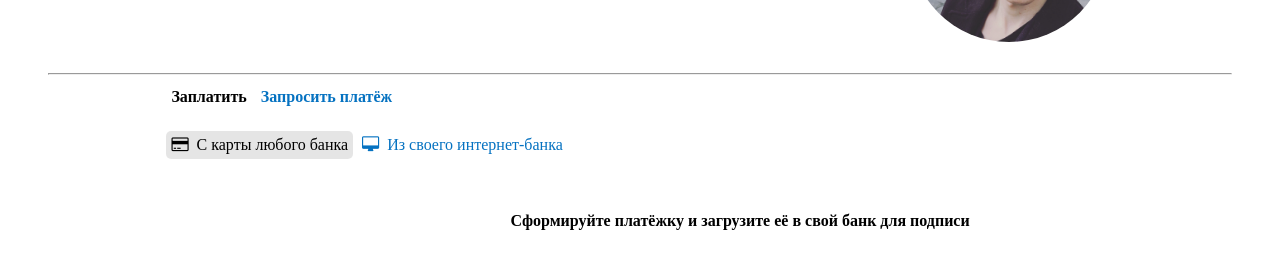
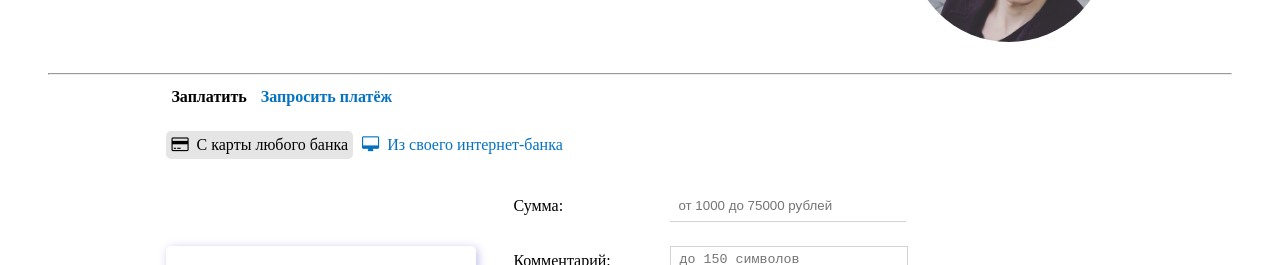
Before and after one commit to BorodinGeorgy/web_task, a plain HTML site: page index.html in a window 1280 px wide. Shown: the part 185-450 px from the top of the page. Drawn offline with Linux system fonts and the light colour scheme.

Commit message:
убрал лишнюю строку

```diff
--- a/index.html
+++ b/index.html
@@ -46,9 +46,6 @@
                     </div>
                     <div class="any-bank-info">
                         <ul class="form-list">
-                            <li>
-                                <h4>Сформируйте платёжку и загрузите её в свой банк для подписи</h4>
-                            </li>
                             <li>
                                 <label for="any-bank_amount">Сумма:</label>
                                 <input type="number" id="any-bank_amount" placeholder="от 1000 до 75000 рублей" required min="1000" step="1000" max="75000">
```
